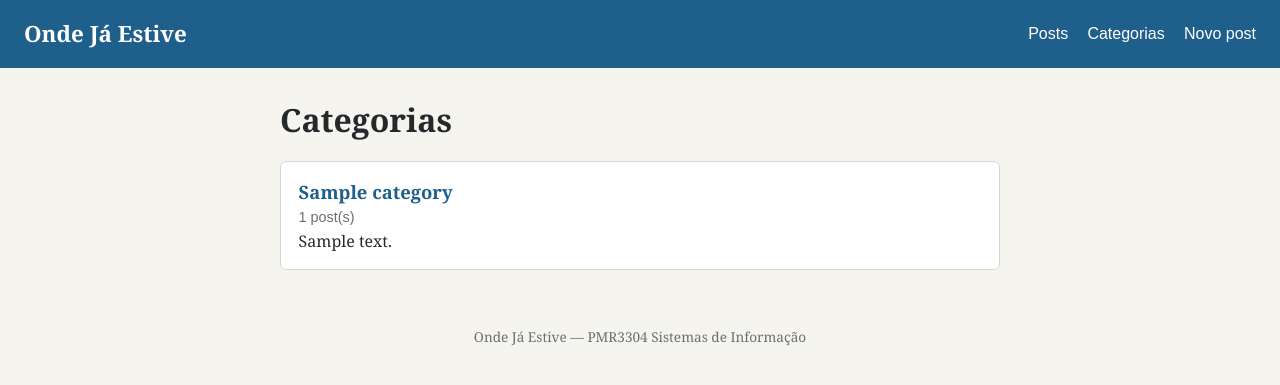
After one commit to GlaucoLousada/onde-ja-estive-django, a Django app: page /categories/ in a window 1280 px wide. The commit adds this page. Shown: the top 385 px of the page. Run offline with Django 5.2, Linux system fonts and the light colour scheme; tables that the repository leaves empty hold one stand-in row (values such as "Sample post").

Commit message:
Adiciona modelo Category, listagem de categorias e posts por categoria
Co-Authored-By: Claude Fable 5.2 <noreply@anthropic.com>
Claude-Session: https://claude.ai/code/session_01Uo9UXNu4oc7jsvdusLCr52

```diff
--- a/posts/models.py
+++ b/posts/models.py
@@ -32,3 +32,18 @@ class Comment(models.Model):
 
     def __str__(self):
         return f'{self.author.username}: {self.text[:40]}'
+
+
+class Category(models.Model):
+    name = models.CharField('nome', max_length=255)
+    description = models.TextField('descrição')
+    # Um post pode estar em várias categorias (acesso reverso: post.categories)
+    posts = models.ManyToManyField(Post, related_name='categories',
+                                   blank=True)
+
+    class Meta:
+        verbose_name = 'category'
+        verbose_name_plural = 'categories'
+
+    def __str__(self):
+        return self.name
--- /dev/null
+++ b/posts/templates/posts/categories.html
@@ -0,0 +1,20 @@
+{% extends 'base.html' %}
+
+{% block title %}Categorias | Onde Já Estive{% endblock %}
+
+{% block content %}
+<h1>Categorias</h1>
+{% if category_list %}
+<ul class="post-list">
+    {% for category in category_list %}
+    <li>
+        <a href="{% url 'posts:category' category.id %}">{{ category.name }}</a>
+        <span class="date">{{ category.posts.count }} post(s)</span>
+        {{ category.description }}
+    </li>
+    {% endfor %}
+</ul>
+{% else %}
+<p>Nenhuma categoria cadastrada.</p>
+{% endif %}
+{% endblock %}
--- a/posts/urls.py
+++ b/posts/urls.py
@@ -12,4 +12,6 @@ urlpatterns = [
     path('posts/<int:pk>/delete/', views.PostDeleteView.as_view(),
          name='delete'),
     path('posts/<int:pk>/comment/', views.create_comment, name='comment'),
+    path('categories/', views.CategoryListView.as_view(), name='categories'),
+    path('categories/<int:pk>/', views.detail_category, name='category'),
 ]
--- a/posts/views.py
+++ b/posts/views.py
@@ -4,7 +4,7 @@ from django.urls import reverse, reverse_lazy
 from django.views import generic
 
 from .forms import CommentForm, PostForm
-from .models import Post
+from .models import Category, Post
 
 
 class PostListView(generic.ListView):
@@ -55,3 +55,20 @@ def create_comment(request, pk):
         form = CommentForm()
     context = {'post': post, 'form': form}
     return render(request, 'posts/comment.html', context)
+
+
+class CategoryListView(generic.ListView):
+    model = Category
+    template_name = 'posts/categories.html'
+    ordering = ['name']  # contexto: category_list
+
+
+def detail_category(request, pk):
+    # Responde com 404 caso a categoria não exista
+    category = get_object_or_404(Category, pk=pk)
+    # Reutiliza o template de listagem de posts, passando também a categoria
+    context = {
+        'category': category,
+        'post_list': category.posts.order_by('-pub_date'),
+    }
+    return render(request, 'posts/index.html', context)
--- a/templates/base.html
+++ b/templates/base.html
@@ -12,6 +12,7 @@
         <a class="brand" href="{% url 'posts:index' %}">Onde Já Estive</a>
         <nav>
             <a href="{% url 'posts:index' %}">Posts</a>
+            <a href="{% url 'posts:categories' %}">Categorias</a>
             <a href="{% url 'posts:create' %}">Novo post</a>
         </nav>
     </header>
```
Also changed, not shown: posts/admin.py (+7 -1 lines), posts/templates/posts/detail.html (+8 -0 lines), posts/templates/posts/index.html (+9 -1 lines), posts/migrations/0003_category.py (added).
